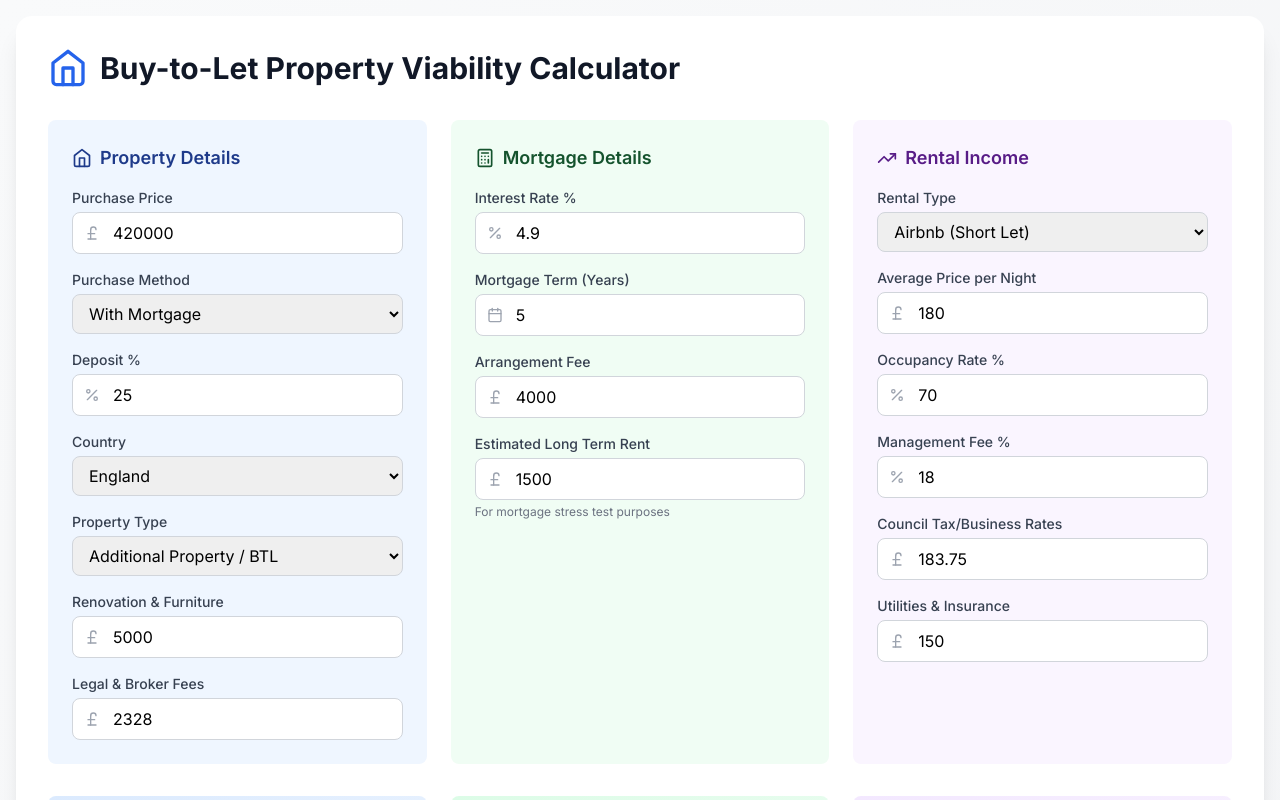
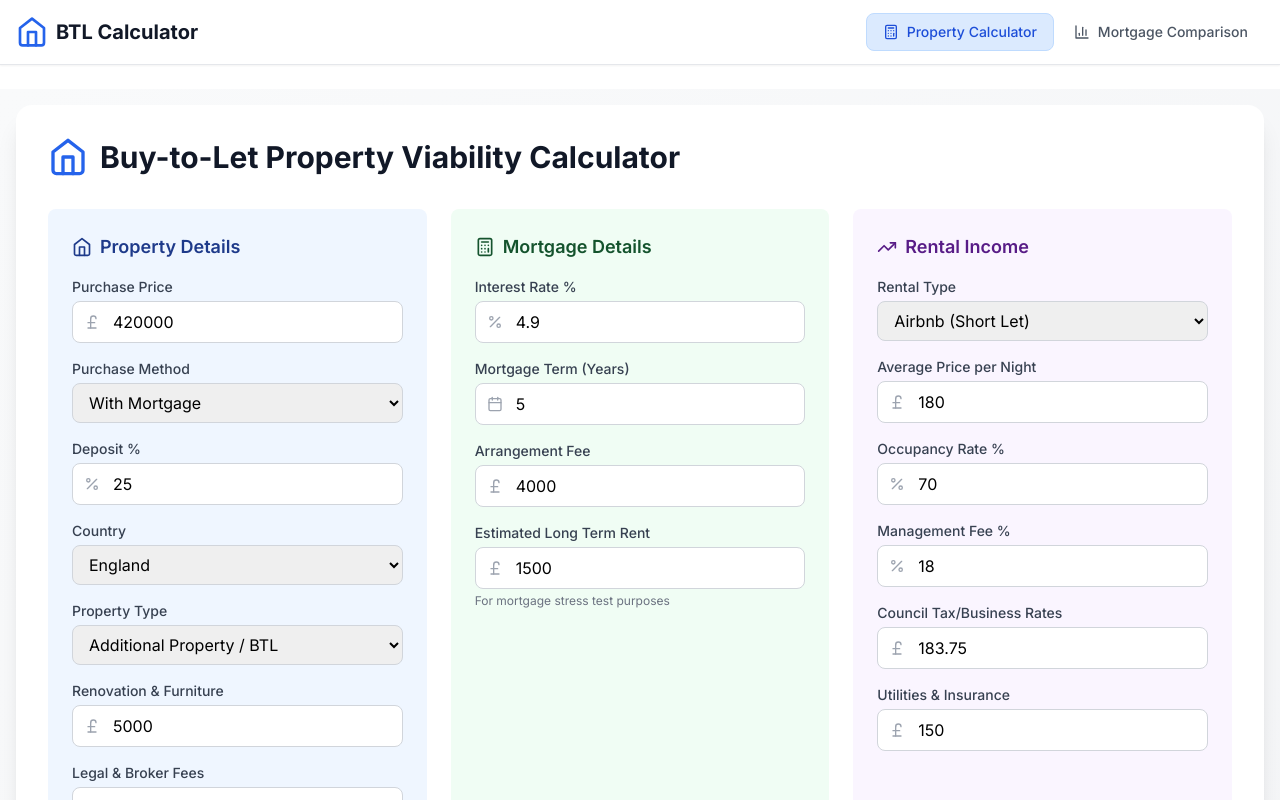
Before and after one commit to RegleAI/BTL, a Next.js app: page / in a window 1280 px wide. Shown: the top 800 px of the page. Built offline with nearby package versions, Linux system fonts and the light colour scheme.

Commit message:
Update page.js

```diff
--- a/app/page.js
+++ b/app/page.js
@@ -2,6 +2,7 @@
 
 import React, { useState, useEffect } from 'react';
 import { Calculator, Home, TrendingUp, Percent, PoundSterling, Calendar } from 'lucide-react';
+import Navigation from '../components/Navigation';
 
 export default function BTLCalculator() {
   const [inputs, setInputs] = useState({
@@ -272,6 +273,8 @@ export default function BTLCalculator() {
   };
 
   return (
+    <>
+      <Navigation />
       <div className="min-h-screen bg-gradient-to-br from-gray-50 to-gray-100 p-4">
         <div className="max-w-7xl mx-auto">
           <div className="bg-white rounded-2xl shadow-xl p-8 mb-6">
@@ -740,5 +743,6 @@ export default function BTLCalculator() {
           </div>
         </div>
       </div>
+    </>
   );
 }
```
Lines whose indentation alone changed are shown as unchanged.
